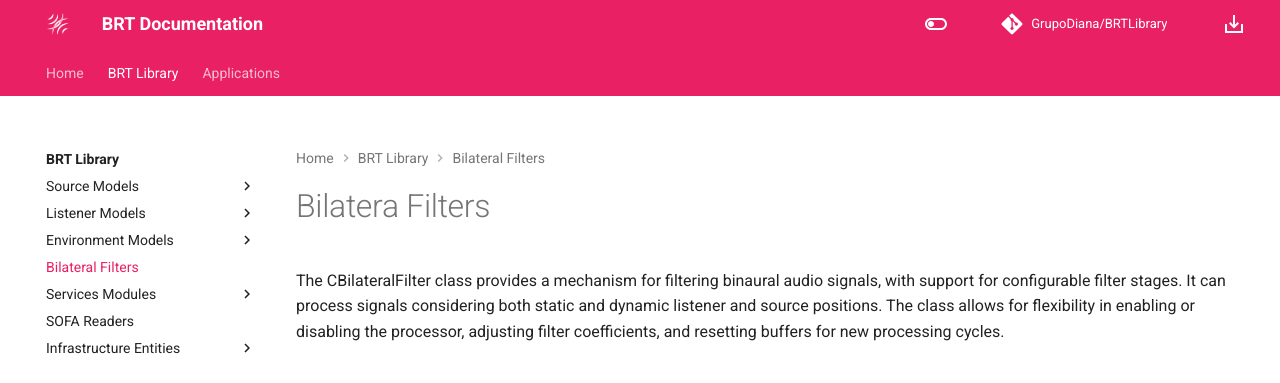
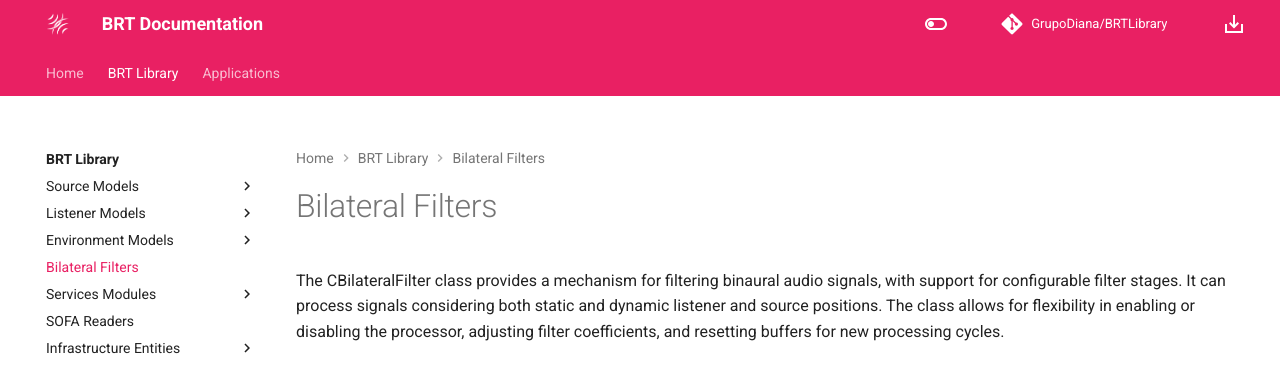
Before and after one commit to GrupoDiana/BRT-Documentation, an MkDocs documentation site: the page built from docs/library/bilateral-filters/index.md, in a window 1280 px wide and 957 px high. Shown: the top 383 px of the window. Built offline with MkDocs 1.6.1 and Material for MkDocs 9.7.7, drawn with Linux system fonts in a browser that asks for light colours; comment, search, counter and statistics services are not loaded.

Commit message:
fix: Error in title

```diff
--- a/docs/library/bilateral-filters/index.md
+++ b/docs/library/bilateral-filters/index.md
@@ -1,4 +1,4 @@
-# Bilatera Filters
+# Bilateral Filters
 
 The CBilateralFilter class provides a mechanism for filtering binaural audio signals, with support for configurable filter stages. It can process signals considering both static and dynamic listener and source positions. The class allows for flexibility in enabling or disabling the processor, adjusting filter coefficients, and resetting buffers for new processing cycles.
 
```
